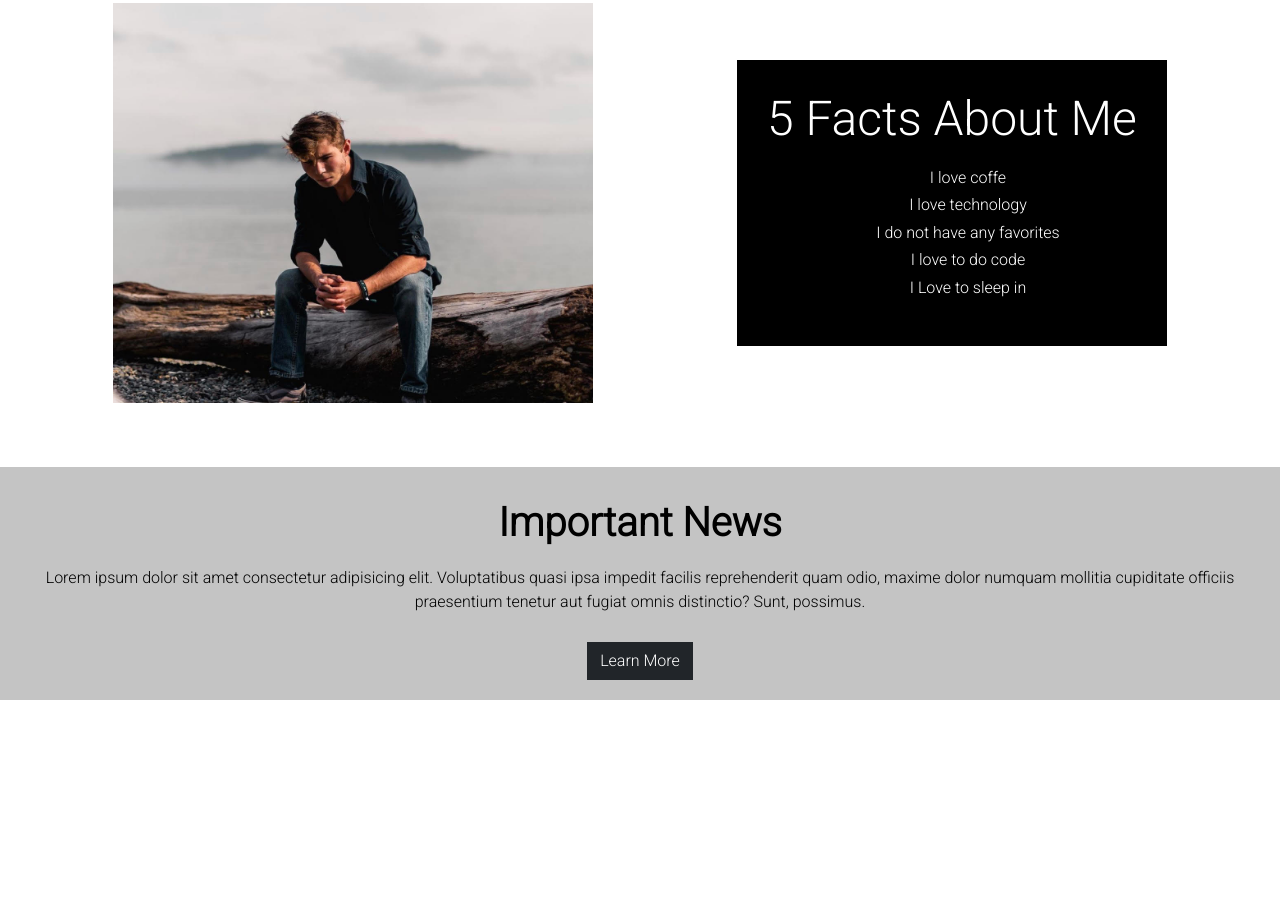
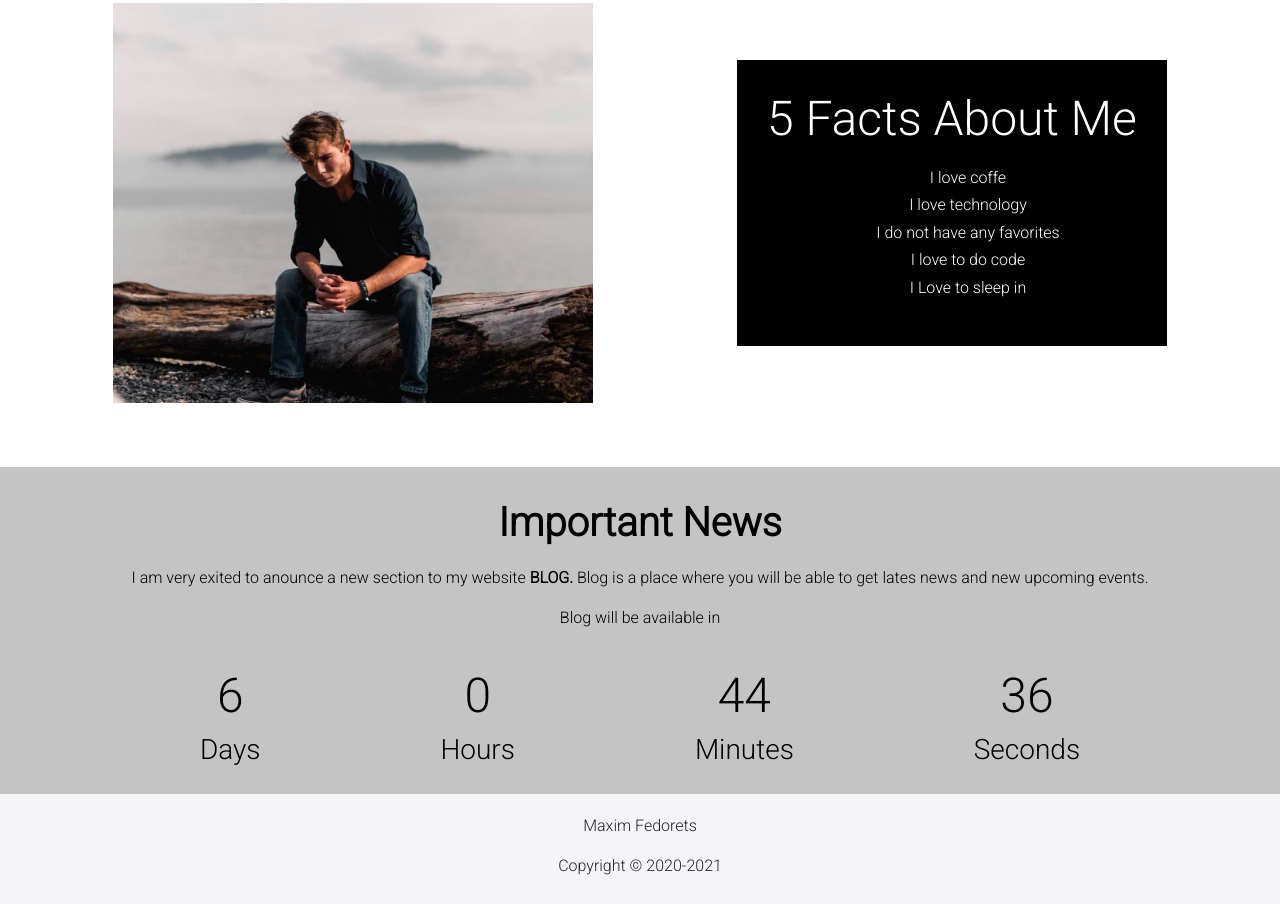
Before and after one commit to maximfedoretswebdev/maximfedorets, a plain HTML site: page index.html in a window 1280 px wide. Shown: the part 1225-2129 px from the top of the page. Before the commit the page ends 1925 px from the top, so only its background shows below. Drawn offline with nearby package versions, Linux system fonts and the light colour scheme.

Commit message:
Add files via upload

```diff
--- a/index.html
+++ b/index.html
@@ -29,18 +29,7 @@
                 <a class="nav-link" href="#about_Section">About</a>
               </li>
               <li class="nav-item">
-                <a class="nav-link active" aria-current="page" href="blog.html">Blog</a>
-              </li>
-              <li class="nav-item dropdown">
-                <a class="nav-link dropdown-toggle" href="#" id="navbarDropdown" role="button" data-bs-toggle="dropdown" aria-expanded="false">
-                  More
-                </a>
-                <ul class="dropdown-menu" aria-labelledby="navbarDropdown">
-                  <li><a class="dropdown-item" href="#">Action</a></li>
-                  <li><a class="dropdown-item" href="#">Another action</a></li>
-                  <li><hr class="dropdown-divider"></li>
-                  <li><a class="dropdown-item" href="#">Something else here</a></li>
-                </ul>
+                <a class="nav-link active disabled" aria-current="page" href="blog.html">Blog</a>
               </li>
             </ul>
           </div>
@@ -105,7 +94,33 @@
 <section class="importantNewsSection" id="importantNews_Sec">
   <div>
     <h1>Important News</h1>
-    <p>Lorem ipsum dolor sit amet consectetur adipisicing elit. Voluptatibus quasi ipsa impedit facilis reprehenderit quam odio, maxime dolor numquam mollitia cupiditate officiis praesentium tenetur aut fugiat omnis distinctio? Sunt, possimus.</p>
+    <p>I am very exited to anounce a new section to my website <strong>BLOG.</strong> Blog is a place where you will be able to get lates news
+    and new upcoming events.</p>
+    <p>Blog will be available in</p>
+
+    <section class="oppening">
+      <div class="count_down">
+        <div class="container_day">
+          <h3 class="day" id="time"></h3>
+          <h3>Days</h3>
+        </div>
+
+        <div class="container_hour">
+          <h3 class="hour" id="time"></h3>
+          <h3>Hours</h3>
+        </div>
+
+        <div class="container_minute">
+          <h3 class="minute" id="time"></h3>
+          <h3>Minutes</h3>
+        </div>
+
+        <div class="container_second">
+          <h3 class="second" id="time"></h3>
+          <h3>Seconds</h3>
+        </div>
+      </div>
+    </section>
     <button type="button" class="btn btn-dark">Learn More</button>
   </div>
 
@@ -114,11 +129,14 @@
 
 
 
-
+<footer>
+  <p>Maxim Fedorets</p>
+  <p> Copyright © 2020-<script>document.write(new Date().getFullYear())</script></p>
+</footer>
     <!-- Option 2: Separate Popper and Bootstrap JS -->
     <script src="https://cdn.jsdelivr.net/npm/@popperjs/core@2.9.2/dist/umd/popper.min.js" integrity="sha384-IQsoLXl5PILFhosVNubq5LC7Qb9DXgDA9i+tQ8Zj3iwWAwPtgFTxbJ8NT4GN1R8p" crossorigin="anonymous"></script>
     <script src="https://cdn.jsdelivr.net/npm/bootstrap@5.0.0/dist/js/bootstrap.min.js" integrity="sha384-lpyLfhYuitXl2zRZ5Bn2fqnhNAKOAaM/0Kr9laMspuaMiZfGmfwRNFh8HlMy49eQ" crossorigin="anonymous"></script>
     <!-- JAVA SCRIPT LINK -->
-    <script src="websiteJavascript.js"></script>
+    <script src="javascript.js"></script>
     </body>
 </html>
--- /dev/null
+++ b/javascript.js
@@ -0,0 +1,22 @@
+const countdown = () => {
+    const countDate = new Date('May 22, 2021 00:00:00').getTime();
+    const now = new Date().getTime();
+    const gap = countDate - now;
+
+    const second = 1000;
+    const minute = second * 60;
+    const hour = minute * 60;
+    const day = hour * 24;
+
+    const textDay = Math.floor(gap / day);
+    const textHour = Math.floor((gap % day) / hour);
+    const textMinute = Math.floor((gap % hour) / minute);
+    const textSecond = Math.floor((gap % minute) / second);
+
+    document.querySelector(".day").innerHTML = textDay;
+    document.querySelector(".hour").innerHTML = textHour;
+    document.querySelector(".minute").innerHTML = textMinute;
+    document.querySelector(".second").innerHTML = textSecond;
+};
+
+setInterval(countdown, 1000);
--- a/websitedecoration.css
+++ b/websitedecoration.css
@@ -171,10 +171,12 @@ nav .navbar{
         background-color: #000000;
         color: #ffffff;
         margin-bottom: 5%;
+        margin-right: 0;
     }
 
     .aboutText h1{
-        font-size: 3.5rem;
+        font-size: 3rem;
+        margin-bottom: 10%;
     }
 
     .aboutPicture{
@@ -236,10 +238,11 @@ nav .navbar{
         flex-direction: column-reverse;
         justify-content: space-evenly;
         width: 100%;
+        overflow: hidden;
         padding: 0;
-        overflow: hidden;
         text-align: center;
         align-items: center;
+        align-content: center;
     }
 
     .factPicture{
@@ -255,11 +258,12 @@ nav .navbar{
         background-color: #000000;
         color: #ffffff;
         margin-bottom: 5%;
+        margin-left: 0;
     }
 
     .people_say_Text h1{
-        font-size: 3.5rem;
-        margin-bottom: 5%;
+        font-size: 2.5rem;
+        margin-bottom: 10%;
     }
 
     .people_say_Text li{
@@ -296,6 +300,7 @@ nav .navbar{
 .btn-dark{
     margin-top: 1%;
     border-radius: 0;
+    display: none;
 }
 
 .btn-dark:active, .btn-dark:focus, .btn-dark:active:focus{
@@ -305,6 +310,27 @@ nav .navbar{
 }
 
 
+/*Decorationg the countdown*/
+.count_down{
+    margin-top: 3%;
+    display: flex;
+    flex-direction: row;
+    justify-content: space-evenly;
+    width: 100%;
+    align-content: center;
+}
+
+.opening h3{
+    font-size: 1rem;
+}
+.day, .hour, .minute, .second{
+    font-size: 4;
+    font-weight: normal;
+}
+
+#time{
+    font-size: 3rem;
+}
 
 /* ------------------------------------------------------------------------------------------------------*/
 /* MEDIA QUERIES */
@@ -321,9 +347,9 @@ nav .navbar{
 
     .importantNewsSection h1{
         font-weight: bolder;
-        margin-bottom: 1.5%;
+        margin-bottom: 10%;
         margin-top: 1%;
-        font-size: 3.5rem;
+        font-size: 2.5rem;
     }
 
     .btn-dark{
@@ -338,6 +364,38 @@ nav .navbar{
     }
 
 
+    /*Decorationg the countdown*/
+.count_down{
+    margin-top: 15%;
+    display: flex;
+    flex-direction: row;
+    justify-content: space-between;
+    width: 100%;
+    align-content: center;
+}
+
+.opening h3{
+    font-size: 1rem;
+}
+.day, .hour, .minute, .second{
+    font-size: 3rem;
+    font-weight: normal;
+}
 
 
 }
+
+
+
+
+
+
+
+
+
+footer{
+    padding: 20px 0 10px 0;
+    text-align: center;
+    font-weight: lighter;
+    background-color: #f5f5f7;
+}
```
